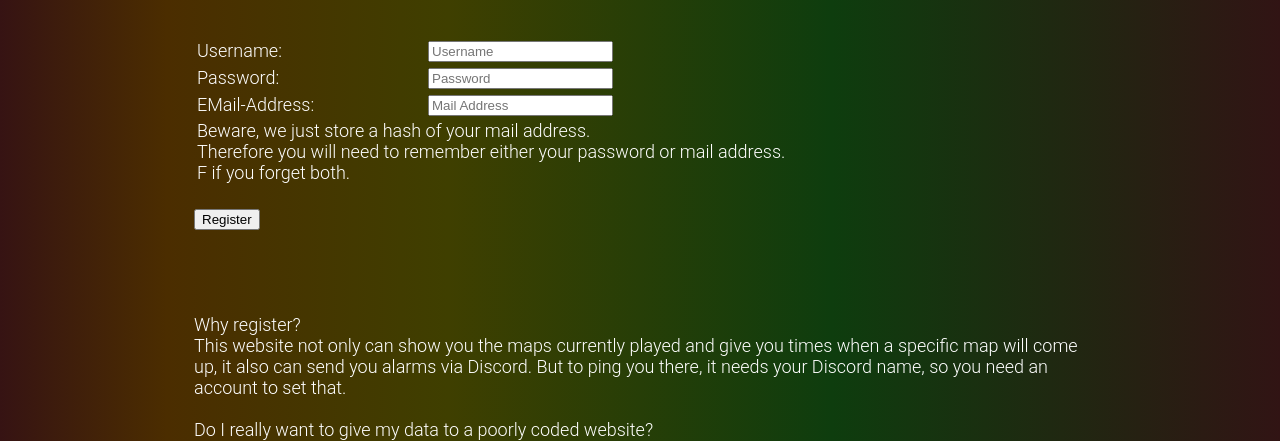
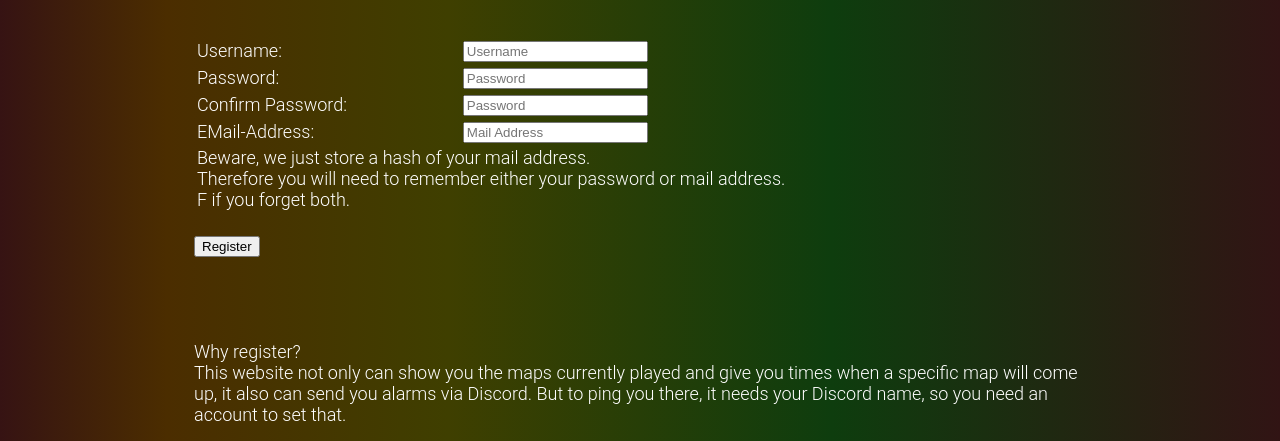
Before and after one commit to dremerb/kacky_schedule, a Flask app: page /register in a window 1280 px wide. Shown: the top 441 px of the page. Run offline with Flask 2, Linux system fonts and the light colour scheme.

Commit message:
confirm pwd at register

```diff
--- a/app.py
+++ b/app.py
@@ -168,6 +168,9 @@ def show_login_page_on_button():
             return "Login failed! Check username and pwd!"
     else:
         # user wants to register
+        if flask.request.form["reg_pwd"] != flask.request.form["reg_mail"]:
+            return flask.render_template("error.html", error="Try again with matching passwords ;)\n\n\n\n\n"
+                                                             "Ignore the next line.")
         cryptpw = hashlib.sha256(flask.request.form["reg_pwd"].encode()).hexdigest()
         cryptmail = hashlib.sha256(flask.request.form["reg_mail"].encode()).hexdigest()
         res = um.add_user(flask.request.form["reg_usr"], cryptpw, cryptmail)
--- a/templates/login.html
+++ b/templates/login.html
@@ -76,6 +76,10 @@
                         <td><input type="password" name="reg_pwd" placeholder="Password"/></td>
                     </tr>
                     <tr>
+                        <td>Confirm Password:</td>
+                        <td><input type="password" name="reg_pwd_confirm" placeholder="Password"/></td>
+                    </tr>
+                    <tr>
                         <td>EMail-Address:</td>
                         <td><input type="text" name="reg_mail" placeholder="Mail Address"/></td>
                     </tr>
```
